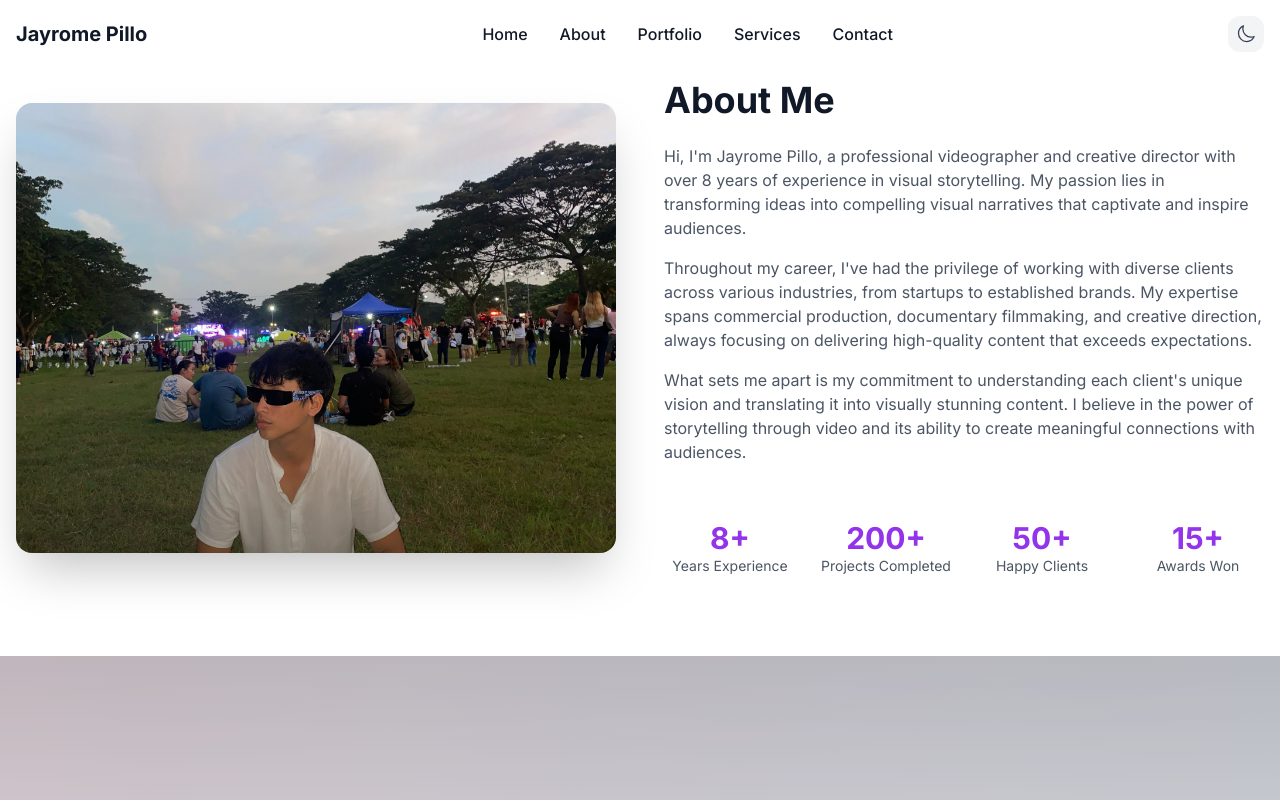
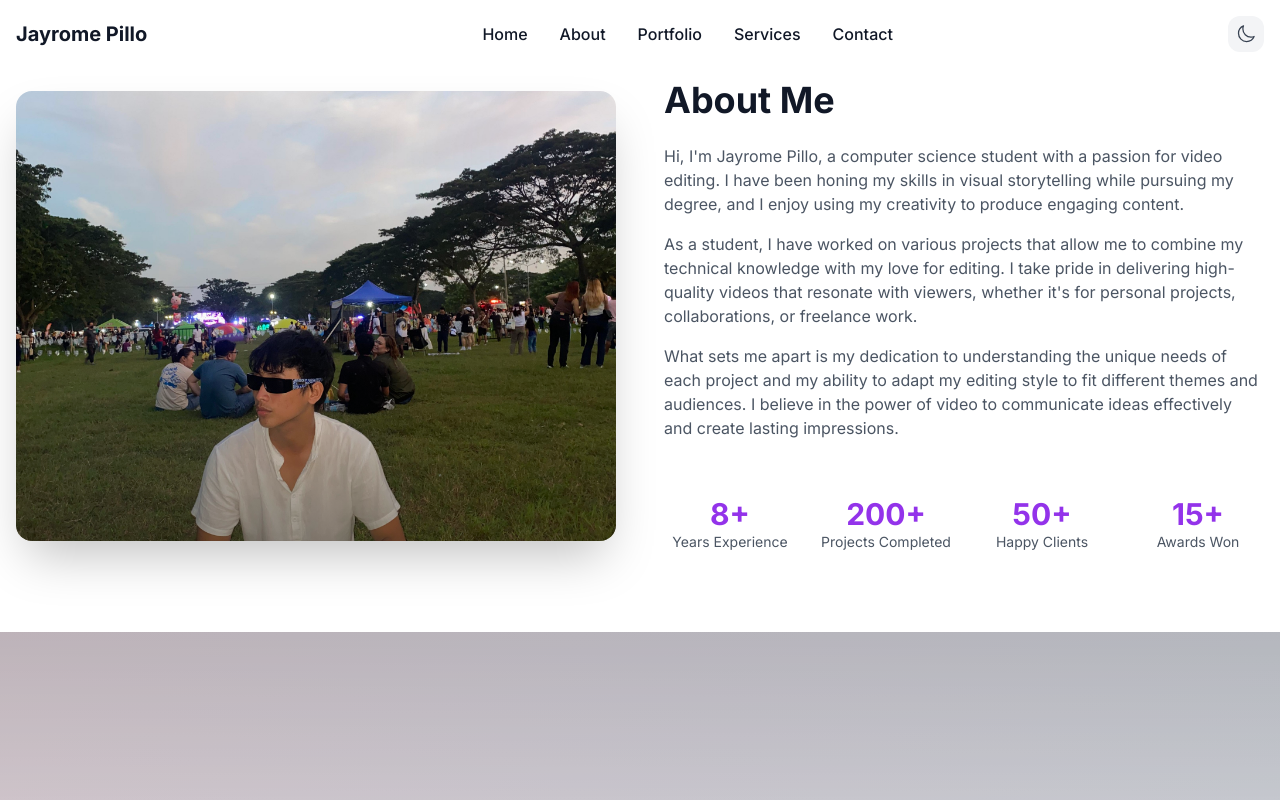
Before and after one commit to SemiAutomat1c/VidEditPortfolioCommision, a Next.js app: page /about in a window 1280 px wide. Built offline with nearby package versions, Linux system fonts and the light colour scheme; no server answers.

Commit message:
edited about me section

```diff
--- a/src/components/About.tsx
+++ b/src/components/About.tsx
@@ -73,17 +73,18 @@ export default function About() {
 
          <div className="space-y-4 text-gray-600 dark:text-gray-300">
   <p>
-                Hi, I'm Jayrome Pillo, a professional videographer and creative director with over 8 years of experience in visual storytelling. My passion lies in transforming ideas into compelling visual narratives that captivate and inspire audiences.
+    Hi, I'm Jayrome Pillo, a computer science student with a passion for video editing. I have been honing my skills in visual storytelling while pursuing my degree, and I enjoy using my creativity to produce engaging content.
   </p>
 
   <p>
-                Throughout my career, I've had the privilege of working with diverse clients across various industries, from startups to established brands. My expertise spans commercial production, documentary filmmaking, and creative direction, always focusing on delivering high-quality content that exceeds expectations.
+    As a student, I have worked on various projects that allow me to combine my technical knowledge with my love for editing. I take pride in delivering high-quality videos that resonate with viewers, whether it's for personal projects, collaborations, or freelance work.
   </p>
 
   <p>
-                What sets me apart is my commitment to understanding each client's unique vision and translating it into visually stunning content. I believe in the power of storytelling through video and its ability to create meaningful connections with audiences.
+    What sets me apart is my dedication to understanding the unique needs of each project and my ability to adapt my editing style to fit different themes and audiences. I believe in the power of video to communicate ideas effectively and create lasting impressions.
   </p>
 </div>
+
 
             {/* Stats */}
             <div className="grid grid-cols-2 md:grid-cols-4 gap-6 pt-8">
```
Lines whose indentation alone changed are shown as unchanged.
